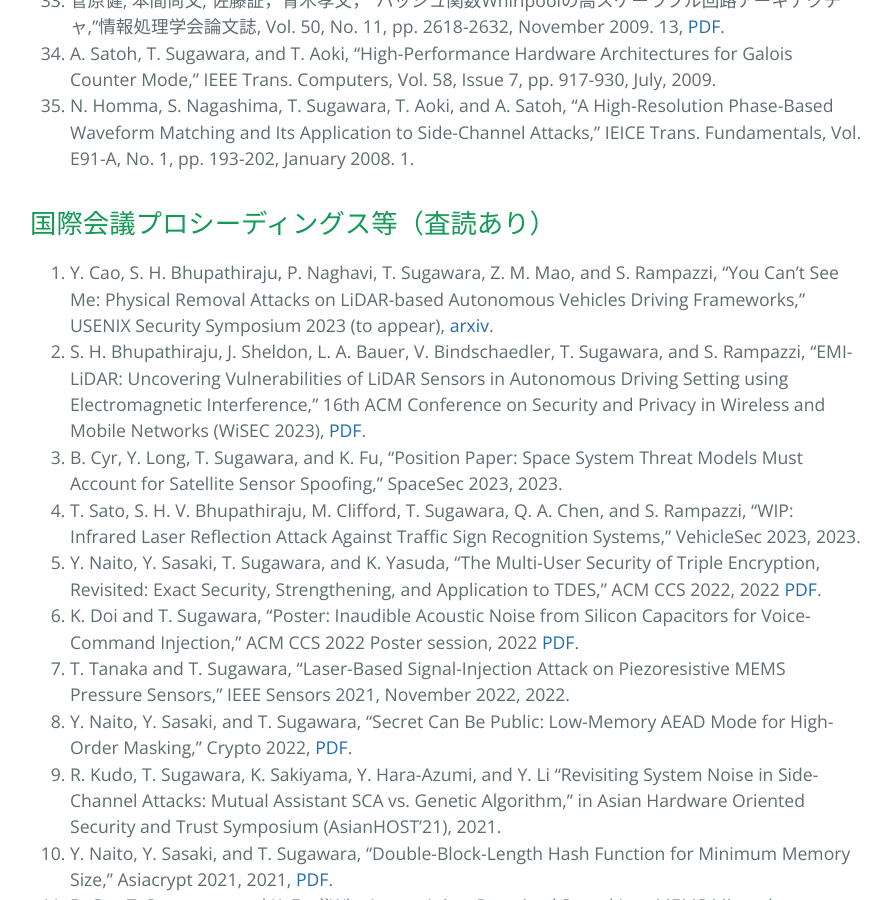
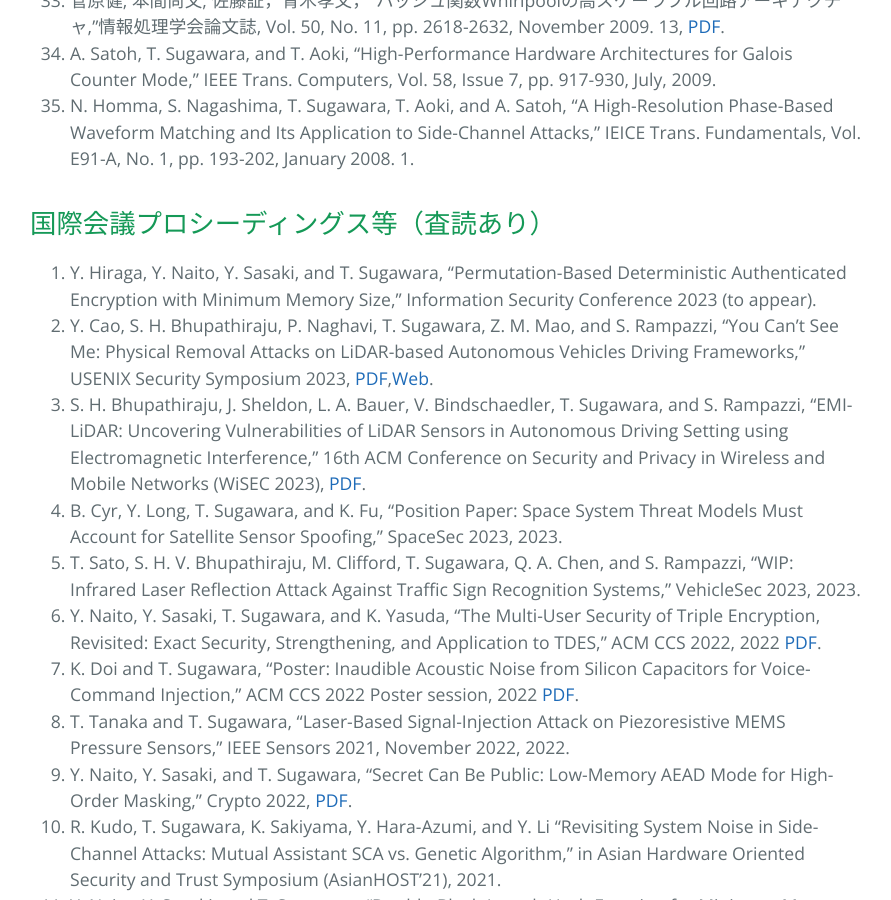
Before and after one commit to sugawara-bbbb/weblab, a Jekyll site: the page built from publication.md, in a window 1280 px wide and 900 px high, scrolled down 2917 px. Shown: the whole window, without its empty margins (194-1085 px from the left). Built offline with Jekyll 4.4.1, drawn with Linux system fonts in a browser that asks for light colours; our own code applies the rules of GitHub Pages for plain Markdown files.

Commit message:
publication

```diff
--- a/publication.md
+++ b/publication.md
@@ -47,8 +47,8 @@ layout: default
 
 
 ## 国際会議プロシーディングス等（査読あり）
-
-1. Y. Cao, S. H. Bhupathiraju, P. Naghavi, T. Sugawara, Z. M. Mao, and S. Rampazzi, "You Can’t See Me: Physical Removal Attacks on LiDAR-based Autonomous Vehicles Driving Frameworks,” USENIX Security Symposium 2023 (to appear), [arxiv](https://arxiv.org/abs/2210.09482).
+1. Y. Hiraga, Y. Naito, Y. Sasaki, and T. Sugawara, "Permutation-Based Deterministic Authenticated Encryption with Minimum Memory Size," Information Security Conference 2023 (to appear).
+1. Y. Cao, S. H. Bhupathiraju, P. Naghavi, T. Sugawara, Z. M. Mao, and S. Rampazzi, "You Can’t See Me: Physical Removal Attacks on LiDAR-based Autonomous Vehicles Driving Frameworks,” USENIX Security Symposium 2023, [PDF](https://www.usenix.org/conference/usenixsecurity23/presentation/cao),[Web](https://cpseclab.github.io/youcantseeme/).
 1. S. H. Bhupathiraju, J. Sheldon, L. A. Bauer, V. Bindschaedler, T. Sugawara, and S. Rampazzi, "EMI-LiDAR: Uncovering Vulnerabilities of LiDAR Sensors in Autonomous Driving Setting using Electromagnetic Interference," 16th ACM Conference on Security and Privacy in Wireless and Mobile Networks (WiSEC 2023), [PDF](https://dl.acm.org/doi/10.1145/3558482.3590192).
 1. B. Cyr, Y. Long, T. Sugawara, and K. Fu, "Position Paper: Space System Threat Models Must Account for Satellite Sensor Spoofing," SpaceSec 2023, 2023.
 1. T. Sato, S. H. V. Bhupathiraju, M. Clifford, T. Sugawara, Q. A. Chen, and S. Rampazzi, "WIP: Infrared Laser Reflection Attack Against Traffic Sign Recognition Systems," VehicleSec 2023, 2023.
```
